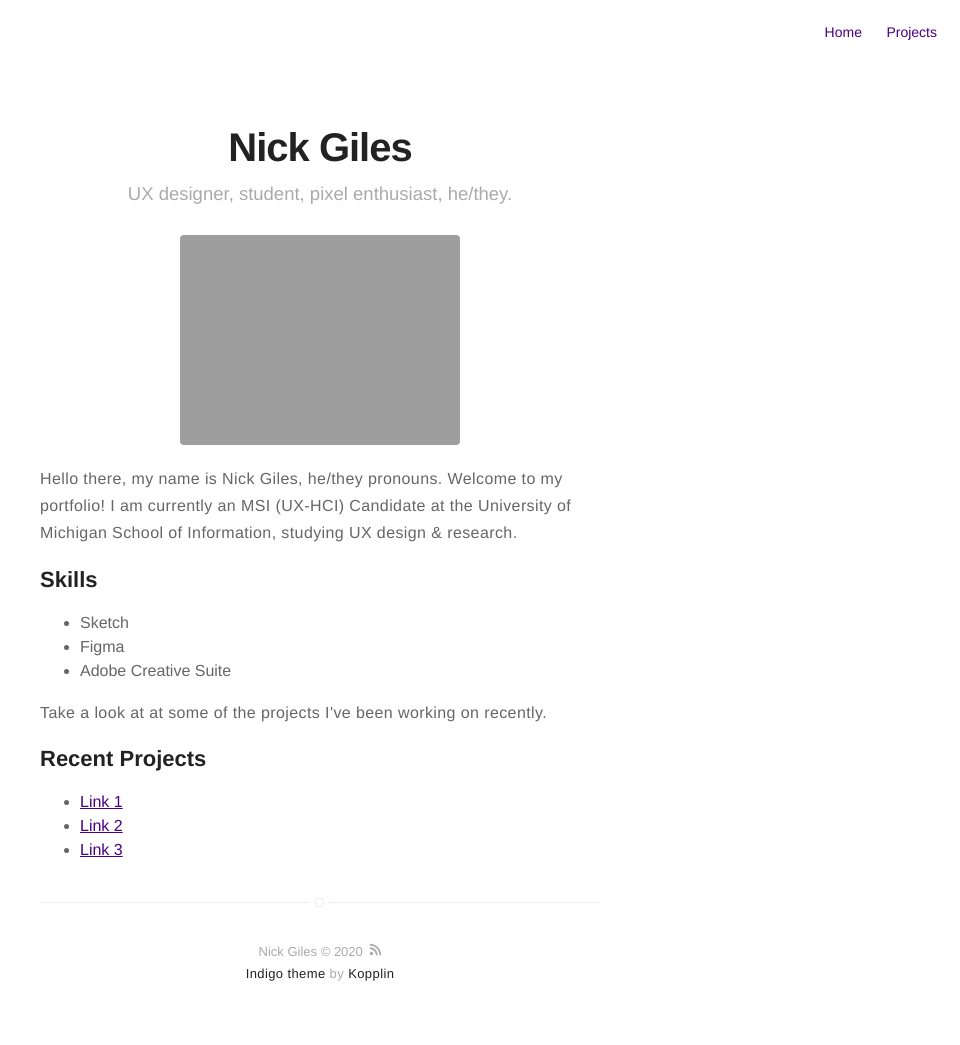
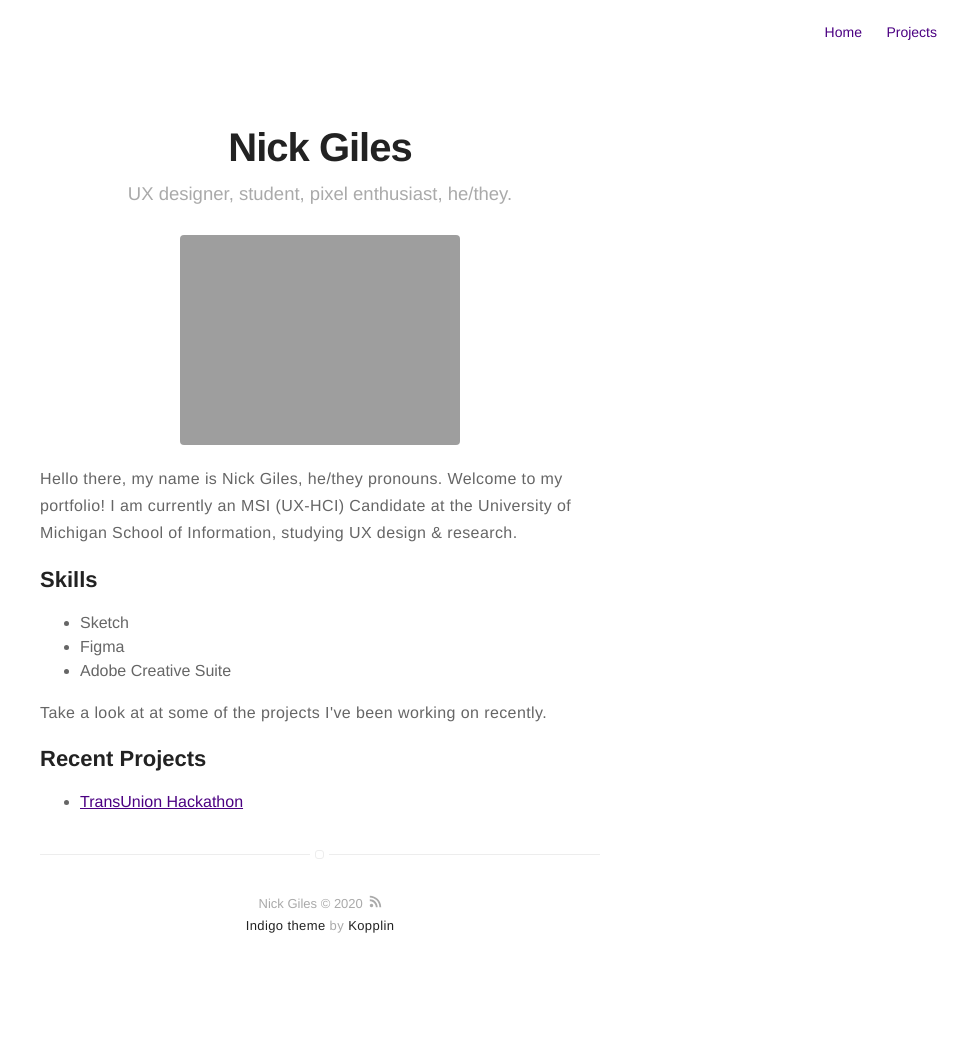
Before and after one commit to Nicholasdgiles/nicholasgiles.github.io, a Jekyll site: the page built from about.md, in a window 1280 px wide. Shown: the whole page, without its empty margins (320-1280 px from the left). Built offline with Jekyll 4.4.1, drawn with Linux system fonts in a browser that asks for light colours; after the commit the page ends 997 px from its top, so only the background shows below that.

Commit message:
project image fix

```diff
--- a/_posts/2015-05-23-transunion-hackathon.markdown
+++ b/_posts/2015-05-23-transunion-hackathon.markdown
@@ -12,8 +12,7 @@ category: project
 author: johndoe
 externalLink: false
 ---
-
-<img src="https://www.nicholasgiles.com/assets/images/transunion1.png">
+<img src="http://nicholasgiles.com/assets/images/transunion1.png" alt="TransUnion Mobile App">
 
 <p> As a UI/UX designer on the TransUnion 2015 hackathon Team Hackasaurus Rex, I designed the user interface of the web and iOS application and contributed to the marketing and ideation process. In order for our project to be easily integrated into TU’s existing services, the UI was designed to comply with branding guidelines down to pixel perfect detail. </p>
 
@@ -29,6 +28,4 @@ Skills I developed working on this project:
 	<li>wireframing</li>
 </ul>
 
----
-
 Check out TransUnion [here](www.transunion.com).
--- a/about.md
+++ b/about.md
@@ -8,6 +8,7 @@ layout: page
 </header>
 
 <img src="http://nicholasgiles.com/assets/images/profile.jpg" alt="Profile Image">
+
 
 <p>Hello there, my name is Nick Giles, he/they pronouns. Welcome to my portfolio! I am currently an MSI (UX-HCI) Candidate at the University of Michigan School of Information, studying UX design & research.</p>
 
@@ -24,7 +25,5 @@ layout: page
 <h2>Recent Projects</h2>
 
 <ul class="skill-list">
-	<li><a href="https://github.com/">Link 1</a></li>
-	<li><a href="https://github.com/">Link 2</a></li>
-	<li><a href="https://github.com/">Link 3</a></li>
+	<li><a href="https://github.com/">TransUnion Hackathon</a></li>
 </ul>
```
